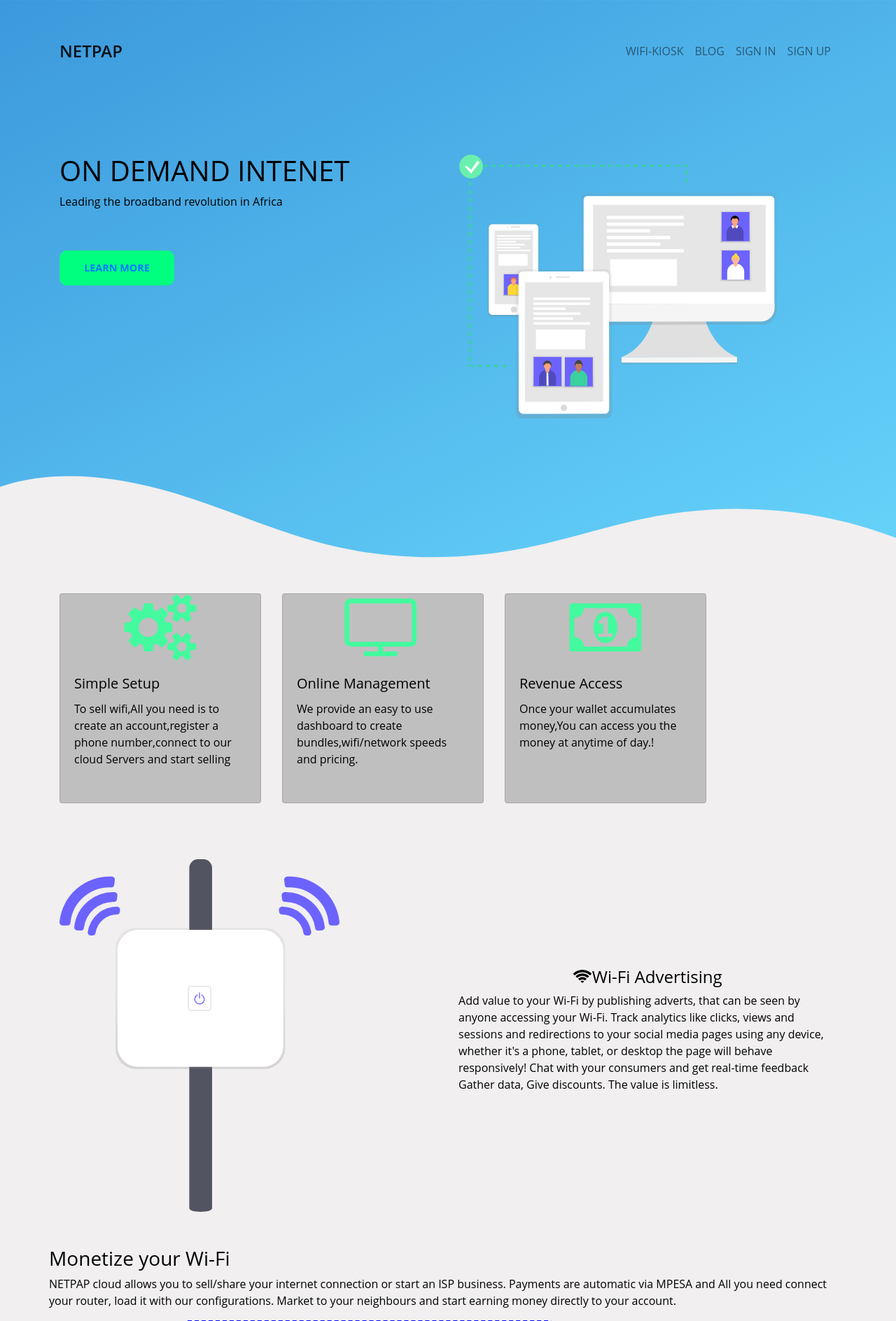
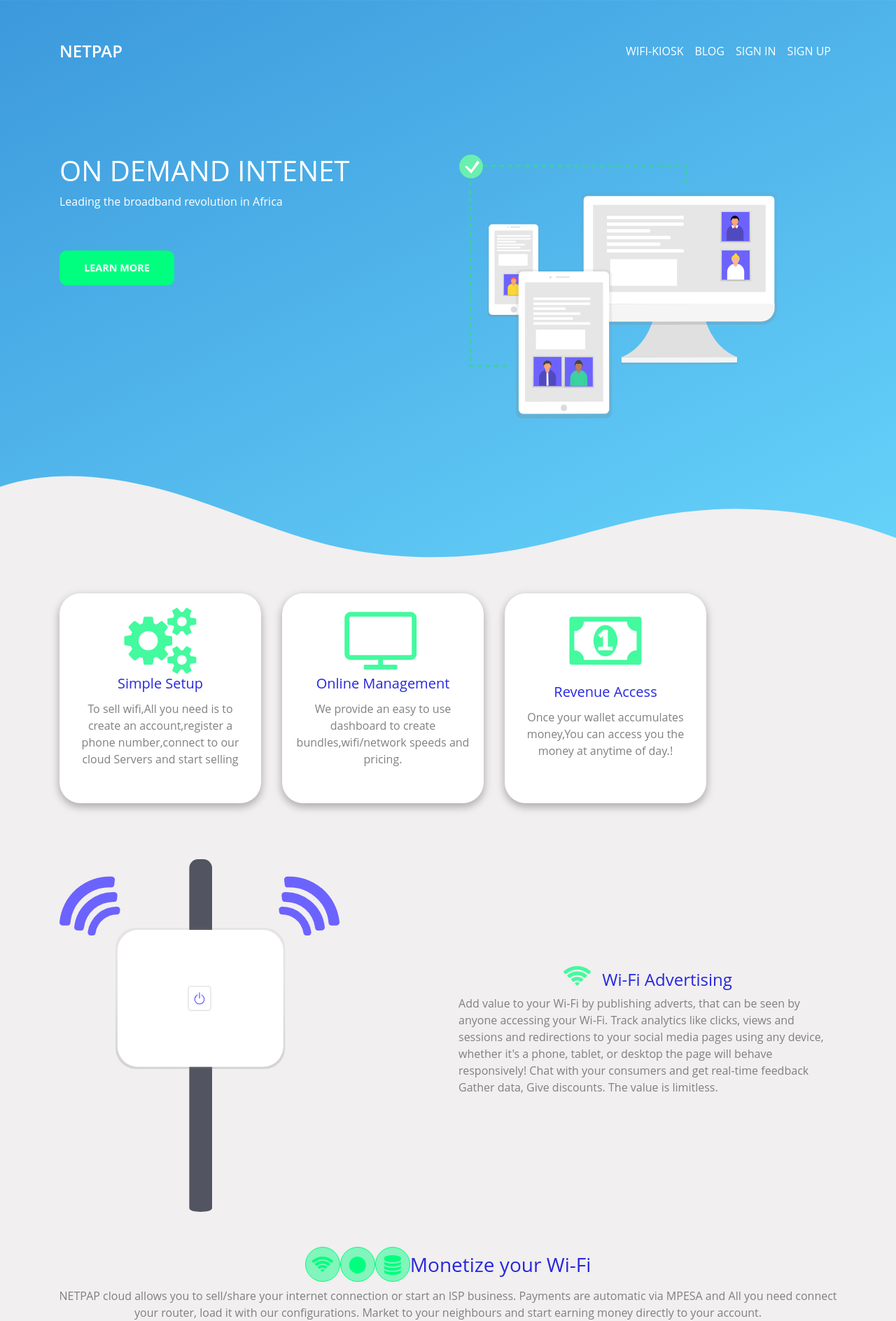
Before and after one commit to EmmahCodes254/netpap-login-page, a web app: file index.html in a window 1280 px wide. Shown: the top 1888 px of the page at 70% size. Run offline with its HTML, style and script files only (its server is not run), Linux system fonts and the light colour scheme.

Commit message:
edits updates

```diff
--- a/index.html
+++ b/index.html
@@ -11,7 +11,7 @@
 <body>
     <!-- Navigation starts -->
     <header class="header">
-            <nav class="navbar navbar-expand-lg navbar-light  ">
+            <nav class="navbar navbar-expand-lg ">
                 <div class="container">
 
                     <a class="navbar-brand" href="#">NETPAP</a>
@@ -115,7 +115,7 @@
          </div>
 
          <div class="col-md-6" id="wifi-advert">
-            <h4><i class="fa fa-wifi"></i>Wi-Fi Advertising</h4>
+            <h4><i class="fa fa-wifi" style="padding-right: 15px; font-size: 36px; color: #43fa9e;"></i>Wi-Fi Advertising</h4>
             <p>Add value to your Wi-Fi by publishing adverts, that can be seen by
               anyone accessing your Wi-Fi. Track analytics like clicks, views and
               sessions and redirections to your social media pages using any device,
@@ -130,19 +130,21 @@
     <section class="monetize">
       <div class="container">
         <div class="row">
-          <h3>Monetize your Wi-Fi</h3>
+          <div class="monetize-content">
+            <h3><i class="fa fa-wifi"></i><i class="fa fa-circle"></i><i class="fa fa-database"></i>Monetize your Wi-Fi</h3>
           <p>NETPAP cloud allows you to sell/share your internet connection or start an ISP
             business. Payments are automatic via MPESA and All you need connect your router,
             load it with our configurations. Market to your neighbours and start earning money
             directly to your account.</p>
-            <h3>How it works</h3>
-            <ol class="custom-counter">
-              <li>A user connect to the your Wi-Fi network</li>
-              <li>They log In to the Captive portal to select bundle</li>
-              <li>The User is the billed and sent an sms through the NETPAP cloud</li>
-              <li>The user receives the voucher</li>
+          <h3>How it works</h3>
+          <ol class="custom-counter">
+              <li>A user connect to the your Wi-Fi network</li> <br>
+              <li>They log In to the Captive portal to select bundle</li><br>
+              <li>The User is the billed and sent an sms through the NETPAP cloud</li><br>
+              <li>The user receives the voucher</li> <br>
               <li>The user the access internet by using the sms voucher</li>
-            </ol>
+          </ol>
+          </div>
         </div>
       </div>
     </section>
--- a/static/style.css
+++ b/static/style.css
@@ -13,6 +13,7 @@
     position: absolute;
     width: 100%;
     z-index: 10;
+    color: #fff;
 }
 .navbar {
     padding: 50px 0;
@@ -21,6 +22,7 @@
     font-weight: 600;
     font-size: 1.5em;
     text-transform: uppercase;
+    color: #fff;
 }
 .nav-link{
     text-transform: uppercase;
@@ -35,6 +37,7 @@
     background-position: center;
     padding: 220px 0 200px;
     position: relative;
+    color: #fff;
 }
 .main::before{
     content: "";
@@ -67,6 +70,9 @@
     max-width: 164px;
     background: 0 8px 16px 0 rgba(0, 0, 0, 0.2) 0 6px 20px 0 rgba(0, 0, 0, 0.19);
 }
+.button-area a{
+    color: #fff;
+}
 .realtime-img img{
     width: 455px;
     height: auto;
@@ -75,13 +81,31 @@
     display: flex;
     flex-direction: row;
     justify-content: center;
-    flex-flow: wrap;
+    align-items: center;
     color: #000;
     margin-top: 50px;
+    color: gray;
 }
 .card{
-    background: rgba(0, 0, 0, 0.2);
+    background: #fff;
+    box-shadow: 0 5px 11px 0 rgba(0,0,0,0.18),0 4px 15px 0 rgba(0,0,0,0.15);
     height: 300px;
+    border: none;
+    border-radius: 30px;
+}
+.flex-container .card {
+    padding-top: 20px;
+    padding-bottom: 50px;
+}
+.flex-container .card-title{
+    color: rgb(39, 39, 223);
+}
+.flex-container .card .card-body, .card-text{
+    display: flex;
+    flex-direction: column;
+    align-items: center;
+    justify-content: center;
+    text-align: center;
 }
 .card i{
     font-size: 6rem;
@@ -90,6 +114,7 @@
     border-radius: 100%;
     box-shadow: rgba(0, 0, 0, 0.2)0%, rgba(0, 0, 0, 0.19)100%;
 }
+
 .advertising{
     margin-top: 80px;
 }
@@ -99,30 +124,53 @@
     justify-content: center;
     align-items: center;
 }
-.monetize{
+#wifi-advert h4{
+    color: rgb(39, 39, 223);
+}
+#wifi-advert p{
+    color: gray;
+}
+.monetize-content{
     display: flex;
     flex-direction: column;
     justify-content: center;
     align-items: center;
     padding-top: 50px;
+    color: gray;
+    text-align: center;
+}
+.monetize-content .fa{
+    background: #81f5bb;
+  color: #00ff7f;
+  border: 1px solid #00ff7f;
+  border-radius: 50px;
+  width: 50px;
+  height: 50px;
+  border-radius: 50%;
+  text-align:center;
+  line-height:50px;
+  transition: all .3s ease;
+}
+.monetize h3{
+    color: rgb(39, 39, 223);
 }
 .custom-counter {
-    margin: 0;
+   margin: 0;
     padding: 0;
     list-style-type: none;
+    list-style-position: outside;
   }
 
   .custom-counter li {
     counter-increment: step-counter;
     margin-bottom: 10px;
-
-        border-top: 2px dashed;
-        border-color: blue !important;
-        margin:0; padding: 30px;
-        position: relative;
-
+    border: 1px solid blue;
+    border-radius: 10px;
+    border-color: blue !important;
+    margin:0; padding: 30px;
+    position: relative;
   }
-  .custom-counter li:nth-child(even) {
+  /*.custom-counter li:nth-child(even) {
     border-left: 2px dashed;
     border-top-left-radius: 30px;
     border-bottom-left-radius: 30px;
@@ -135,7 +183,7 @@
     border-bottom-right-radius: 30px;
     margin-left: 30px;
     padding-left: 0;
-  }
+  }*/
   /*.custom-counter li:first-child {
     border-top: 0;
     border-top-right-radius:0;
@@ -156,6 +204,7 @@
     padding: 3px 8px;
     border-radius: 50px;
   }
+
 .started{
     background: linear-gradient(to bottom, #71f0f0, #fff);
     margin-top: 200px;
@@ -163,9 +212,11 @@
 }
 .started .card{
     margin-top: -120px;
+    z-index: 2;
     background: #fff;
     border: 1px solid gray;
     border-radius: 15px;
+    box-shadow: 0 5px 11px 0 rgba(0,0,0,0.18),0 4px 15px 0 rgba(0,0,0,0.15);
 
 }
 .started .card .card-body{
```
